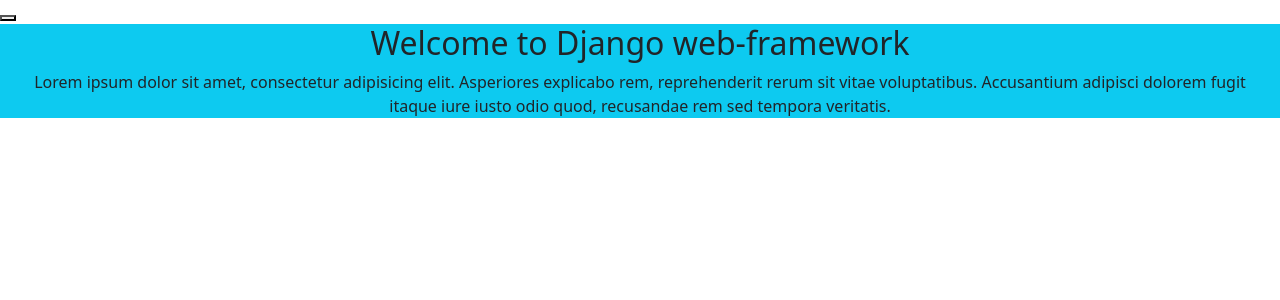
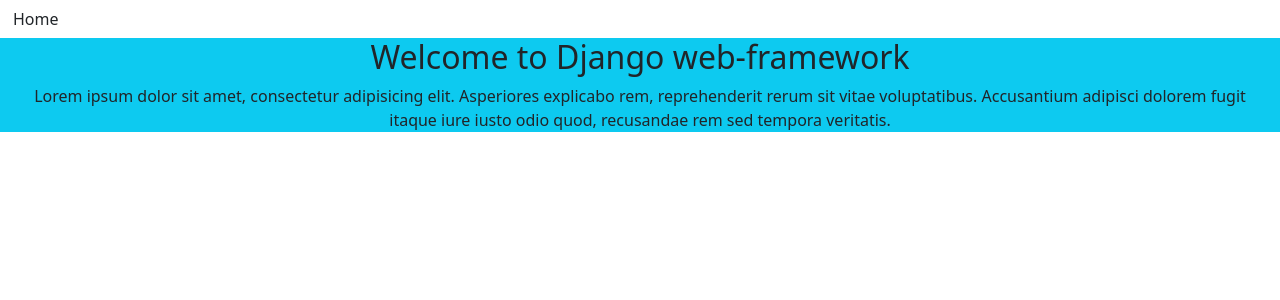
Before and after one commit to Epaphrus/HpDjangoProject, a Django app: page / in a window 1280 px wide. Shown: the top 300 px of the page. Run offline with Django 4.2, Linux system fonts and the light colour scheme; some libraries are stand-ins or nearby versions.

Commit message:
added botton

```diff
--- a/templates/index.html
+++ b/templates/index.html
@@ -10,7 +10,9 @@
     <title>HOME</title>
 </head>
 <body>
-<button></button>
+<button type="button" class="btn">Home</button>
+<button type="button" class="btn"></button>
+<button type="button" class="btn"></button>
 <div class="container-fluid bg-info text-center">
     <h2>Welcome to Django web-framework</h2>
     <p>
```
